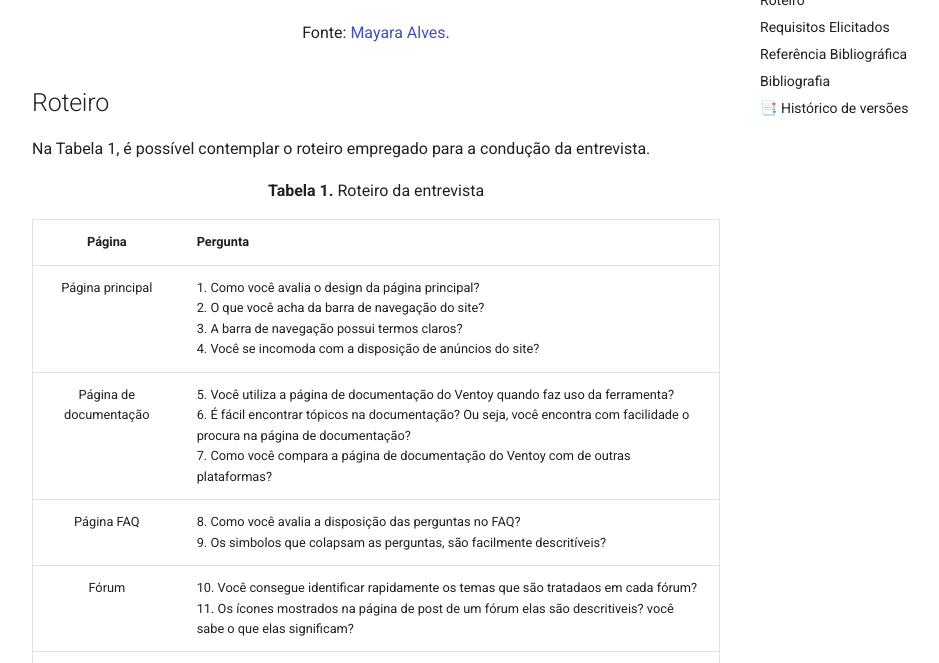
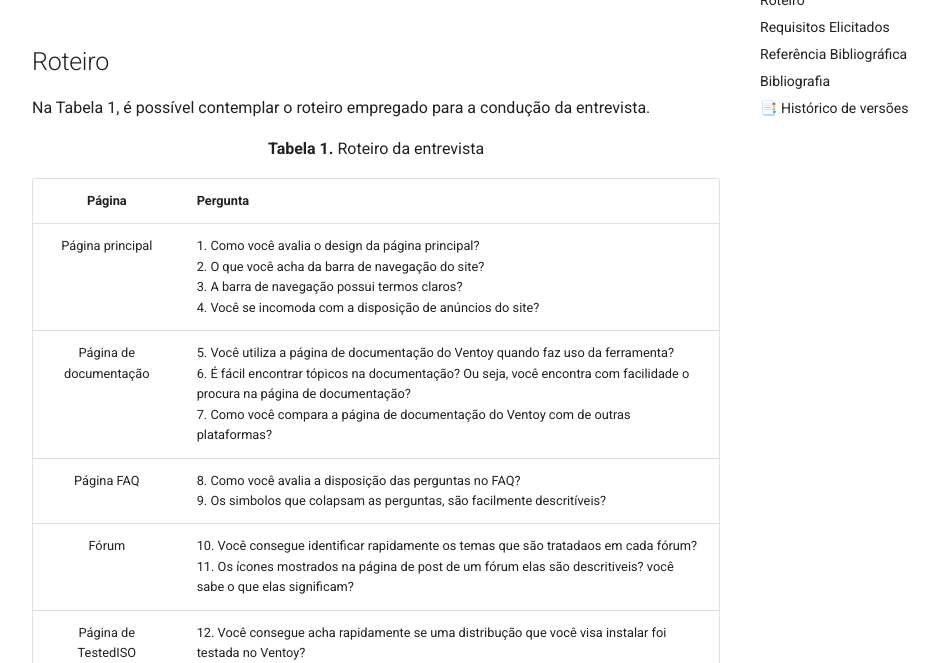
Before and after one commit to Interacao-Humano-Computador/2023.2-Ventoy, an MkDocs documentation site: the page built from docs/elicitacao/elicitacao de requisitos /entrevista.md, in a window 1280 px wide and 900 px high, scrolled down 1160 px, cut to the strip 237-900 px from the top of the window. Shown: the whole strip, without its empty margins (264-1203 px from the left). Built offline with MkDocs 1.6.1 and Material for MkDocs 9.7.7, drawn with Linux system fonts in a browser that asks for light colours; comment, search, counter and statistics services are not loaded.

Commit message:
Update entrevista.md

```diff
--- a/docs/elicitacao/elicitacao de requisitos /entrevista.md
+++ b/docs/elicitacao/elicitacao de requisitos /entrevista.md
@@ -19,7 +19,6 @@ A estrutura de entrevista utilizada foi a de:
 
 <p style="text-align: center"><iframe width="560" height="315" src="https://www.youtube.com/embed/o-aAB8D8C3s?si=efG7a5xVPrjy62PJ&amp;start=2" title="YouTube video player" frameborder="0" allow="accelerometer; autoplay; clipboard-write; encrypted-media; gyroscope; picture-in-picture; web-share" allowfullscreen></iframe></p>
 
-<font size="3"><p style="text-align: center">Fonte: [Mayara Alves](https://github.com/Mayara-tech).</p></font>
 
 ## Roteiro
 Na Tabela 1, é possível contemplar o roteiro empregado para a condução da entrevista.
```
